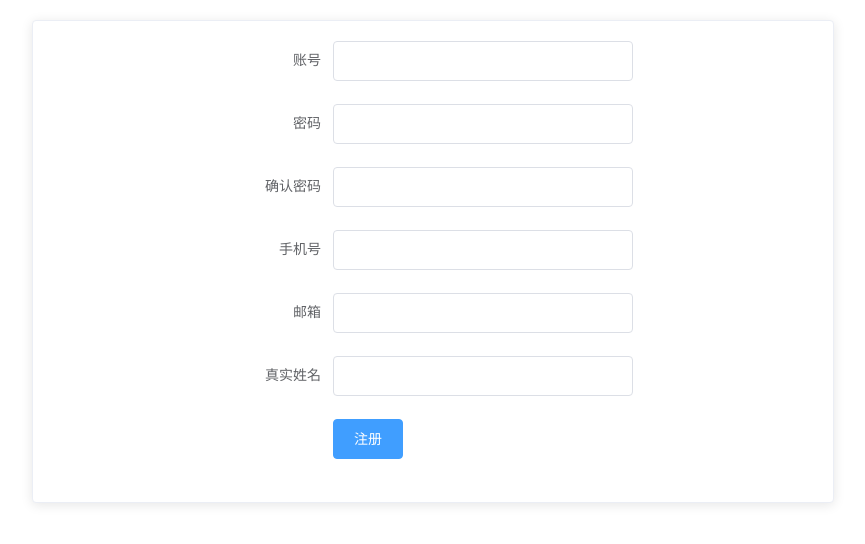
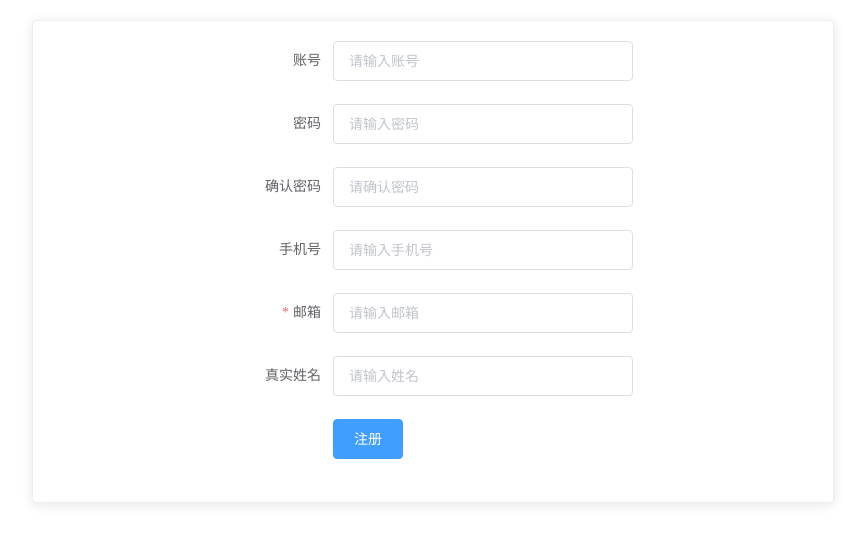
Before and after one commit to Voracity8851357/five-group, a Vue app: page /#/reg in a window 1280 px wide. Shown: the top 544 px of the page, without its empty margins (207-1072 px from the left). Built offline with nearby package versions, Linux system fonts and the light colour scheme.

Commit message:
局部修改，完善代码

```diff
--- a/src/components/app/reg.vue
+++ b/src/components/app/reg.vue
@@ -5,22 +5,29 @@
                 <el-form :model="ruleForm2" status-icon :rules="rules2" ref="ruleForm2" label-width="100px"
                          class="demo-ruleForm demo-dynamic">
                     <el-form-item label="账号" prop="UserAcount">
-                        <el-input v-model="ruleForm2.UserAcount"></el-input>
+                        <el-input v-model="ruleForm2.UserAcount" placeholder="请输入账号"></el-input>
                     </el-form-item>
                     <el-form-item label="密码" prop="pass">
-                        <el-input type="password" v-model="ruleForm2.pass" auto-complete="off"></el-input>
+                        <el-input type="password" v-model="ruleForm2.pass" auto-complete="off" placeholder="请输入密码"></el-input>
                     </el-form-item>
                     <el-form-item label="确认密码" prop="checkPass">
-                        <el-input type="password" v-model="ruleForm2.checkPass" auto-complete="off"></el-input>
+                        <el-input type="password" v-model="ruleForm2.checkPass" auto-complete="off" placeholder="请确认密码"></el-input>
                     </el-form-item>
-                    <el-form-item label="手机号">
-                        <el-input required="true" v-model="userPhone" style="width: 300px"></el-input>
+                    <el-form-item label="手机号" prop="phone">
+                        <el-input required="true" v-model.number="ruleForm2.phone" style="width: 300px"
+                                  auto-complete="off" placeholder="请输入手机号"></el-input>
                     </el-form-item>
-                    <el-form-item v-model="userMail" label="邮箱">
-                        <el-input style="width: 300px"></el-input>
+                    <el-form-item
+                            prop="email"
+                            label="邮箱"
+                            :rules="[
+                              { required: true, message: '请输入邮箱地址', trigger: 'blur' },
+                              { type: 'email', message: '请输入正确的邮箱地址', trigger: ['blur', 'change'] }
+                            ]">
+                        <el-input v-model="ruleForm2.email" placeholder="请输入邮箱"></el-input>
                     </el-form-item>
                     <el-form-item label="真实姓名">
-                        <el-input v-model="userName" style="width: 300px"></el-input>
+                        <el-input v-model="userName" style="width: 300px" placeholder="请输入姓名"></el-input>
                     </el-form-item>
                     <el-form-item>
                         <el-button type="primary" @click="submitForm('ruleForm2')">注册</el-button>
@@ -37,6 +44,20 @@
     export default {
         name: "reg",
         data() {
+            let checkPhone = (rule, value, callback) => {
+                if (!value) {
+                    return callback(new Error('电话不能为空'));
+                }
+                if (!Number.isInteger(value)) {
+                    callback(new Error('请输入数字值'));
+                } else {
+                    if (value < 10000000000) {
+                        callback(new Error('必须是11位手机号'));
+                    } else {
+                        callback();
+                    }
+                }
+            };
             let checkUserAcount = async (rule, value, callback) => {
                 if (value === '') {
                     callback(new Error('请输入账号'));
@@ -69,13 +90,13 @@
                 }
             };
             return {
-                userPhone: '',
-                userMail: '',
                 userName: '',
                 ruleForm2: {
                     pass: '',
                     checkPass: '',
-                    UserAcount: ''
+                    UserAcount: '',
+                    phone: '',
+                    email: ''
                 },
                 rules2: {
                     pass: [
@@ -86,6 +107,9 @@
                     ],
                     UserAcount: [
                         {validator: checkUserAcount, trigger: 'blur'}
+                    ],
+                    phone: [
+                        {validator: checkPhone, trigger: 'blur'}
                     ]
                 }
             };
@@ -100,7 +124,7 @@
                         this.async_postUser({
                             userAcount: this.ruleForm2.UserAcount,
                             userPwd: this.ruleForm2.pass,
-                            userPhone: this.userPhone,
+                            userPhone: this.ruleForm2.phone,
                             userMail: this.userMail,
                             userName: this.userName,
                             userType: '1',
--- a/src/router.js
+++ b/src/router.js
@@ -19,7 +19,7 @@ export default new Router({
             component: login
         },
         {
-            path: '/login:userAcount',
+            path: '/login',
             name: 'login',
             component: login
         },
```
Also changed, not shown: 1 other file (tests, documents, lock files or other folders).
